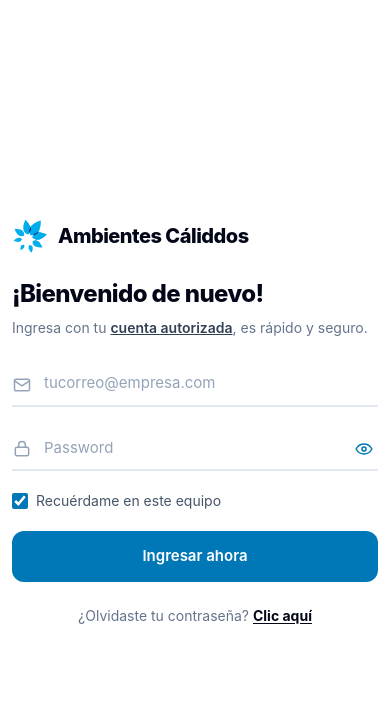
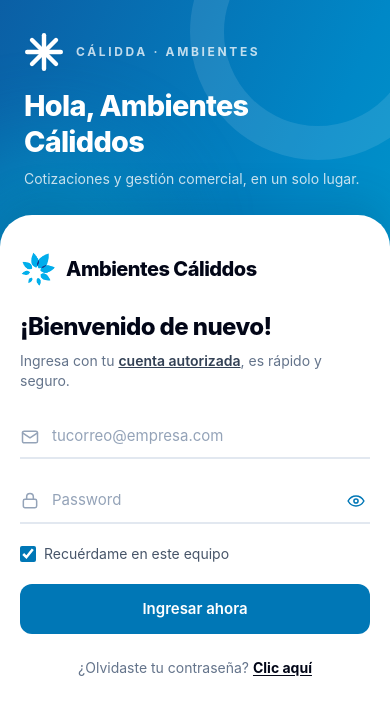
Before and after one commit to mich240999/Cotizador_Calidda, a Next.js app: page / in a window 390 px wide. Shown: the top 714 px of the page. Built offline with nearby package versions, Linux system fonts and the light colour scheme; no server answers.

Commit message:
Mejorar login en pantallas moviles

```diff
--- a/components/AuthGate.tsx
+++ b/components/AuthGate.tsx
@@ -239,7 +239,22 @@ export default function AuthGate({ children }: { children: React.ReactNode }) {
 
   if (!email) {
     return (
-      <div className="flex h-[100dvh] flex-col overflow-hidden lg:flex-row bg-white dark:bg-slate-950 transition-colors">
+      <div className="relative flex min-h-[100dvh] flex-col overflow-x-hidden bg-gradient-to-br from-[#0B5FA5] via-[#0088C7] to-[#00A9CE] transition-colors lg:h-[100dvh] lg:min-h-0 lg:flex-row lg:overflow-hidden lg:bg-white dark:lg:bg-slate-950">
+        {/* Marca compacta en móvil: conserva identidad visual sin quitar espacio al formulario. */}
+        <div className="relative flex min-h-[218px] shrink-0 flex-col justify-center overflow-hidden px-6 pb-14 pt-8 text-white sm:min-h-[245px] sm:px-10 lg:hidden">
+          <div aria-hidden className="pointer-events-none absolute -right-14 -top-24 h-64 w-64 rounded-full border-[34px] border-white/10" />
+          <div aria-hidden className="pointer-events-none absolute -bottom-36 -left-20 h-64 w-64 rounded-full bg-[#00A9CE]/35 blur-2xl" />
+          <div className="relative flex items-center gap-3">
+            <Asterisco className="h-10 w-10 text-white drop-shadow-sm sm:h-12 sm:w-12" />
+            <span className="text-xs font-bold uppercase tracking-[0.22em] text-white/75">Cálidda · Ambientes</span>
+          </div>
+          <h2 className="relative mt-4 text-[1.8rem] font-extrabold leading-tight tracking-tight sm:mt-5 sm:text-4xl">
+            Hola, Ambientes<br />Cáliddos
+          </h2>
+          <p className="relative mt-2 max-w-sm text-sm leading-relaxed text-white/80 sm:text-base">
+            Cotizaciones y gestión comercial, en un solo lugar.
+          </p>
+        </div>
         {/* Izquierda: panel marca azul profundo */}
         <div className="relative hidden h-full min-h-0 overflow-hidden lg:flex lg:w-[46%] bg-gradient-to-br from-[#0B5FA5] via-[#0088C7] to-[#00A9CE] text-white flex-col justify-between p-10 xl:p-16">
           <svg className="pointer-events-none absolute inset-0 h-full w-full opacity-[0.14]" viewBox="0 0 600 800" fill="none" stroke="white" strokeWidth="1.5" preserveAspectRatio="xMidYMid slice">
@@ -263,8 +278,8 @@ export default function AuthGate({ children }: { children: React.ReactNode }) {
         </div>
 
         {/* Derecha: acceso */}
-        <div className="flex min-h-0 flex-1 items-center justify-center overflow-y-auto p-3 sm:p-8 lg:overflow-hidden lg:p-10 xl:p-16 bg-white dark:bg-slate-950 transition-colors">
-          <div className="w-full max-w-sm py-2">
+        <div className="relative z-10 -mt-8 flex min-h-0 flex-1 items-start justify-center overflow-y-auto rounded-t-[2rem] bg-white px-5 pb-[max(1.5rem,env(safe-area-inset-bottom))] pt-7 shadow-[0_-14px_40px_rgba(2,49,87,0.16)] dark:bg-slate-950 sm:mx-auto sm:w-full sm:max-w-lg sm:rounded-3xl sm:p-8 sm:shadow-2xl lg:mx-0 lg:mt-0 lg:max-w-none lg:items-center lg:overflow-hidden lg:rounded-none lg:p-10 lg:shadow-none xl:p-16">
+          <div className="w-full max-w-sm py-2 sm:py-0">
             <div className="flex items-center gap-2.5 sm:gap-3">
               <LogoCalidda className="h-9 sm:h-11 w-auto" />
               <span className="text-xl sm:text-2xl font-extrabold text-slate-950 dark:text-white tracking-tight">Ambientes Cáliddos</span>
```
